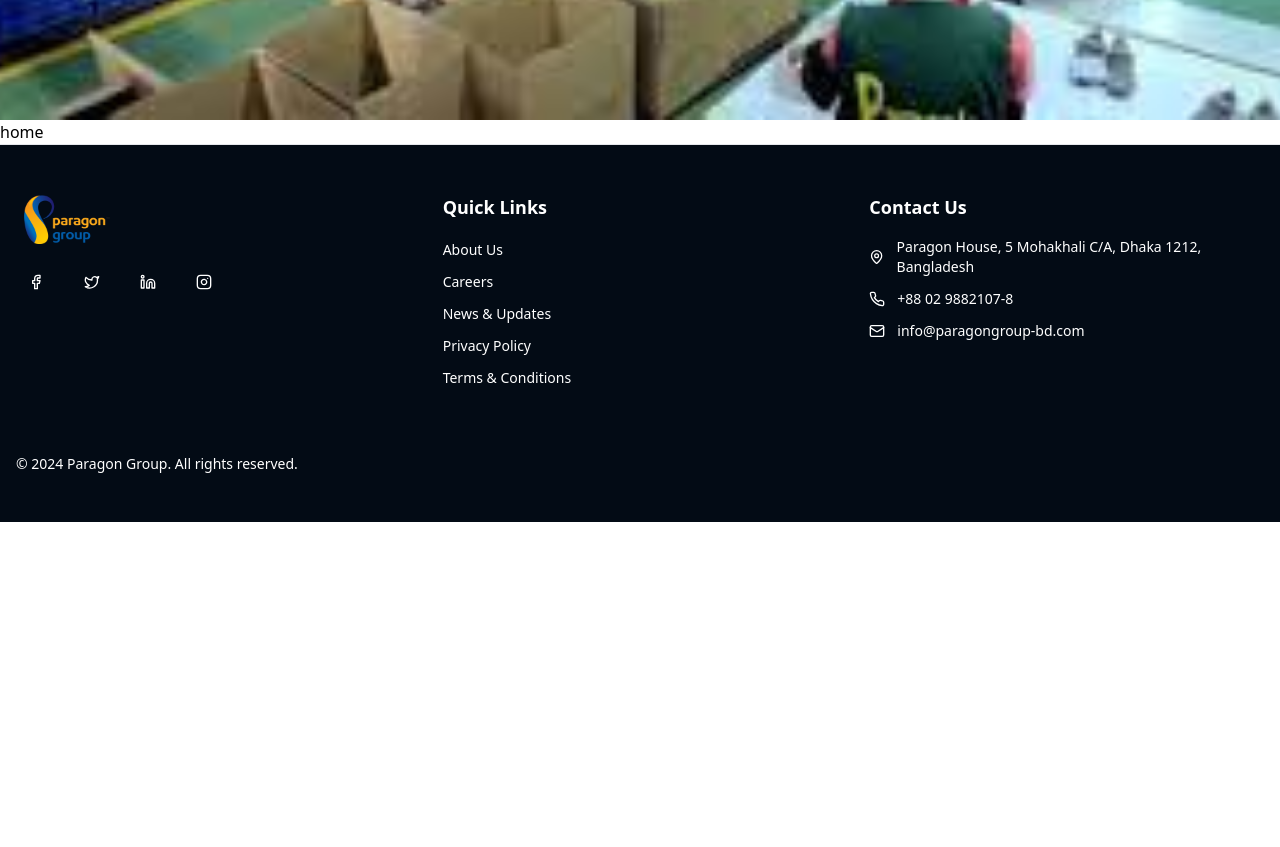
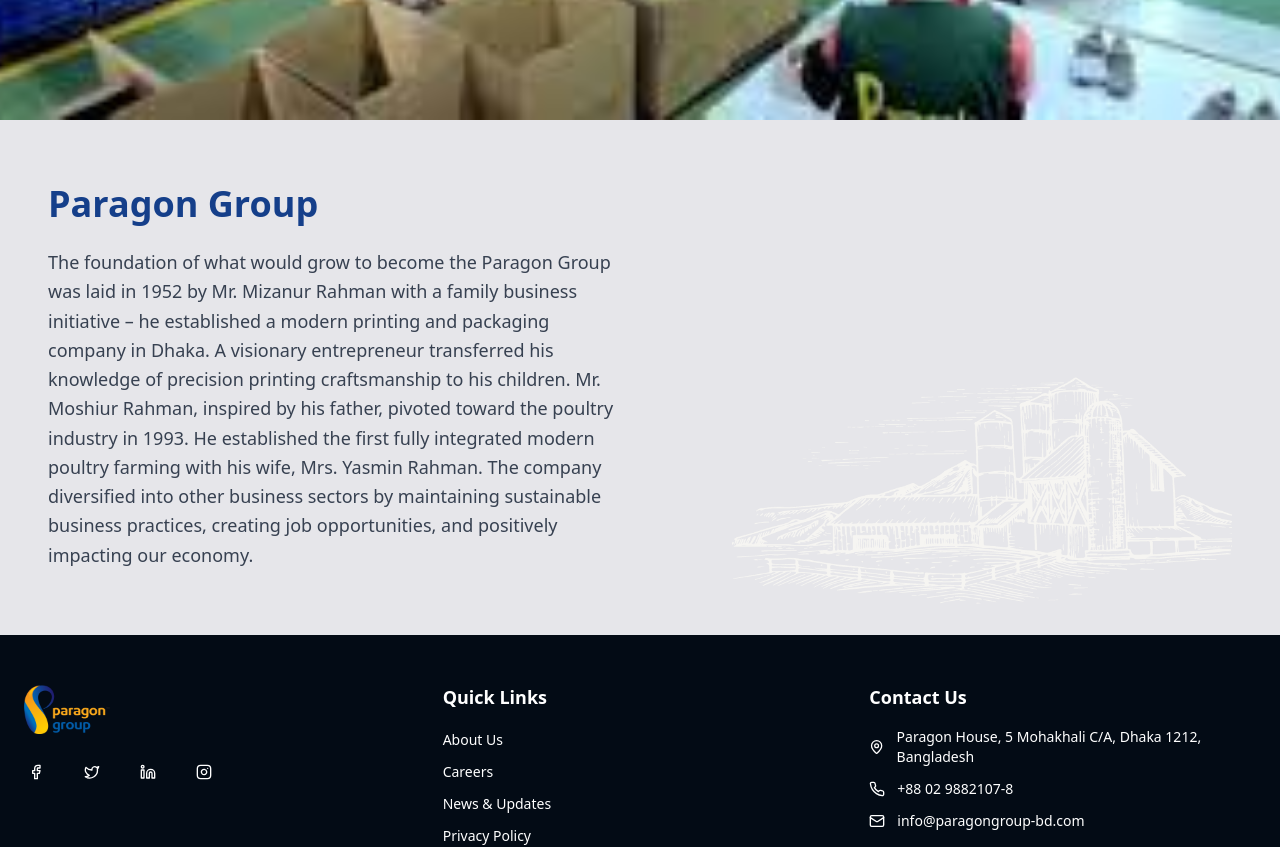
Before and after one commit to Samsuj-joha/paragon_group_website, a Next.js app: page /pages/home in a window 1280 px wide. Shown: the part 680-1527 px from the top of the page. Before the commit the page ends 1202 px from the top, so only its background shows below. Built offline with nearby package versions, Linux system fonts and the light colour scheme.

Commit message:
adde one section in home page

```diff
--- a/app/layout.js
+++ b/app/layout.js
@@ -30,7 +30,7 @@
             <Header />
           </header>
 
-          <main className="container mx-auto">
+          <main >
             <div>{children}</div>
           </main>
           <footer>
--- a/app/pages/home/page.js
+++ b/app/pages/home/page.js
@@ -1,11 +1,44 @@
-import React from 'react'
+import React from "react";
+import Image from "next/image";
 
 const Home = () => {
   return (
-    <div>
-      <h1>home</h1>
+    <div className="bg-[#e6e6ea] w-full py-16 relative">
+      {/* Full-width wrapper */}
+      <div className="max-w-7xl mx-auto grid grid-cols-1 md:grid-cols-2 items-center gap-8 px-6 md:px-12">
+        {/* Text Section */}
+        <div className="space-y-6">
+          <h3 className="text-4xl font-bold text-[#153f8a]">Paragon Group</h3>
+          <p className="text-lg text-gray-700 leading-relaxed">
+            The foundation of what would grow to become the Paragon Group was
+            laid in 1952 by Mr. Mizanur Rahman with a family business initiative –
+            he established a modern printing and packaging company in Dhaka.
+            A visionary entrepreneur transferred his knowledge of precision printing
+            craftsmanship to his children. Mr. Moshiur Rahman, inspired by his father,
+            pivoted toward the poultry industry in 1993. He established the first fully
+            integrated modern poultry farming with his wife, Mrs. Yasmin Rahman.
+            The company diversified into other business sectors by maintaining
+            sustainable business practices, creating job opportunities, and positively
+            impacting our economy.
+          </p>
+        </div>
+
+        {/* Image Section */}
+        <div className="relative">
+          <Image
+            src="/home-image-1.png"
+            height={500}
+            width={500}
+            alt="Paragon Group Image"
+            className="absolute top-0 right-0 transform hover:scale-105 transition-transform duration-300"
+          />
+        </div>
+      </div>
+
+      {/* Background Design */}
+      {/* <div className="absolute top-0 right-0 w-[400px] h-[400px] bg-[#153f8a] opacity-10 rounded-full pointer-events-none"></div> */}
     </div>
-  )
-}
+  );
+};
 
-export default Home
+export default Home;
--- a/layout/header/page.js
+++ b/layout/header/page.js
@@ -60,7 +60,7 @@
   }, []);
 
   return (
-    <header className="relative w-full h-screen">
+    <header className="relative w-full h-screen z-10">
       {/* Carousel */}
       <div className="absolute inset-0 overflow-hidden">
         <img
```
Also changed, not shown: public/home-image-1.png (added).
